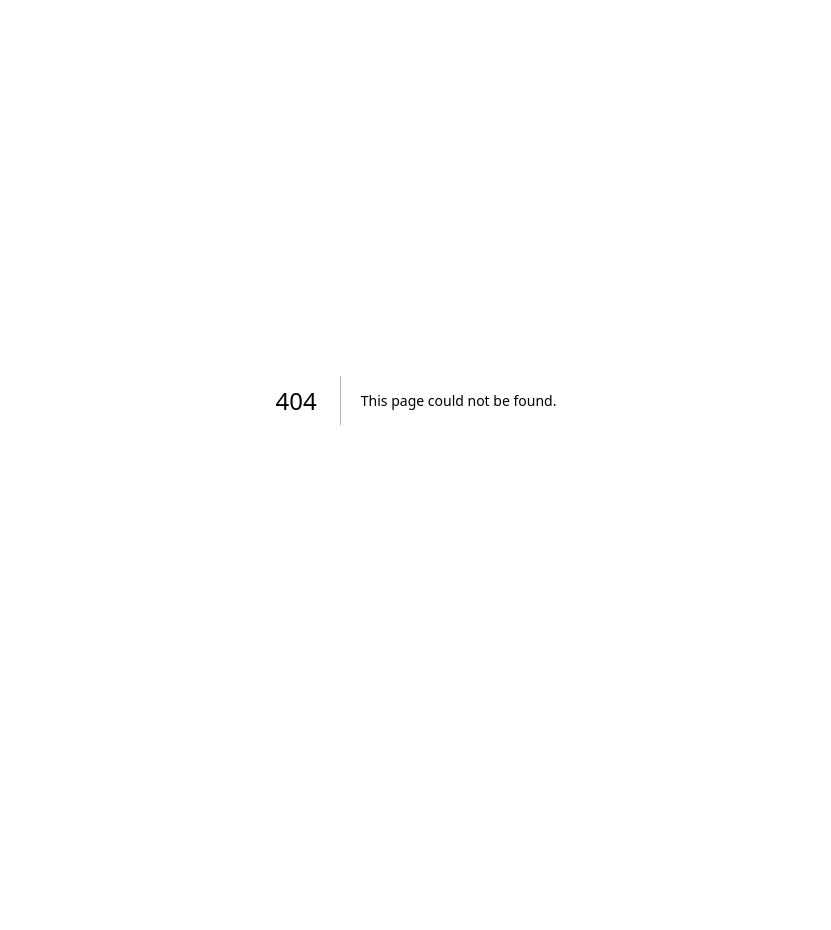
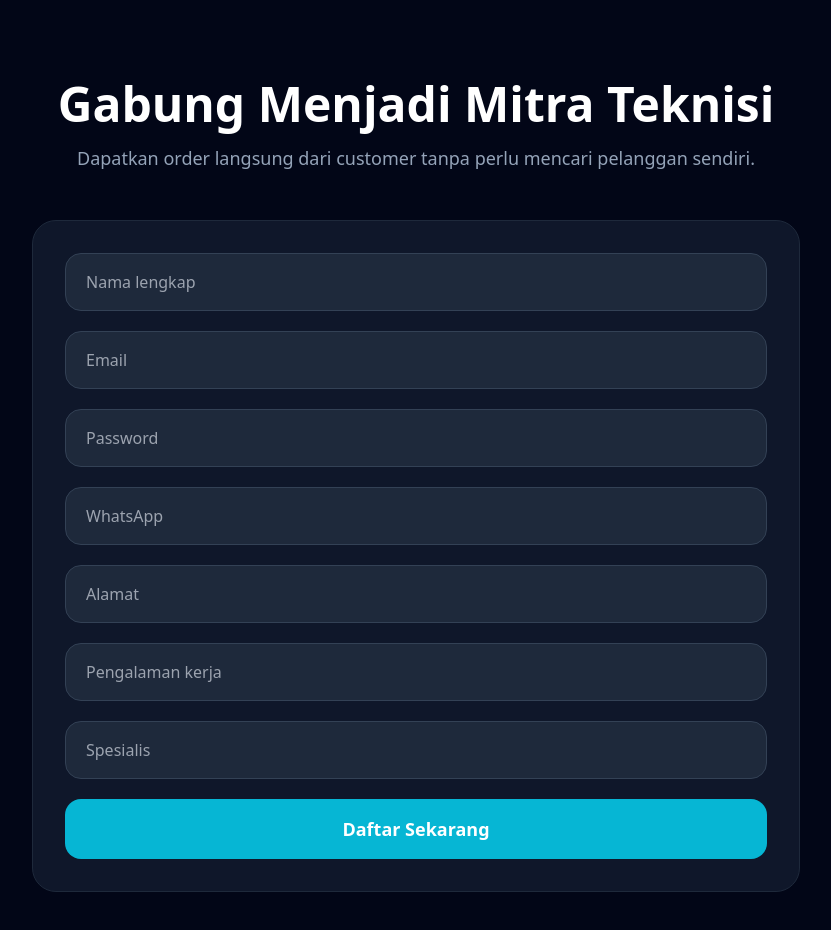
Before and after one commit to AnomSapari/omniac-power, a Next.js app: page /join-technician in a window 1280 px wide. Before the commit this address had no page. Shown: the top 930 px of the page, without its empty margins (224-1055 px from the left). Before the commit the page ends 800 px from the top, so only its background shows below. Built offline with nearby package versions, Linux system fonts and the light colour scheme.

Commit message:
technician partner section

```diff
--- /dev/null
+++ b/app/api/technician/register/route.ts
@@ -0,0 +1,59 @@
+import { prisma } from "@/lib/prisma";
+import bcrypt from "bcryptjs";
+
+export async function POST(req: Request) {
+
+  try {
+
+    const body = await req.json();
+
+    const existingUser = await prisma.user.findUnique({
+      where: {
+        email: body.email,
+      },
+    });
+
+    if (existingUser) {
+      return Response.json({
+        success: false,
+        message: "Email sudah digunakan",
+      });
+    }
+
+    const hashedPassword = await bcrypt.hash(
+      body.password,
+      10
+    );
+
+    await prisma.user.create({
+      data: {
+        name: body.name,
+        email: body.email,
+        password: hashedPassword,
+
+        whatsapp: body.whatsapp,
+        address: body.address,
+
+        experience: body.experience,
+        specialist: body.specialist,
+
+        role: "TECHNICIAN",
+
+        approved: false,
+      },
+    });
+
+    return Response.json({
+      success: true,
+    });
+
+  } catch (error) {
+
+    console.error(error);
+
+    return Response.json({
+      success: false,
+      message: "Terjadi kesalahan",
+    });
+  }
+}
--- /dev/null
+++ b/app/join-technician/page.tsx
@@ -0,0 +1,23 @@
+import TechnicianRegisterForm from "@/components/TechnicianRegisterForm";
+
+export default function JoinTechnicianPage() {
+  return (
+    <main className="min-h-screen bg-slate-950 py-20 px-6">
+      <div className="max-w-3xl mx-auto">
+
+        <div className="text-center mb-12">
+          <h1 className="text-5xl font-black text-white mb-4">
+            Gabung Menjadi Mitra Teknisi
+          </h1>
+
+          <p className="text-slate-400 text-lg">
+            Dapatkan order langsung dari customer tanpa perlu mencari pelanggan sendiri.
+          </p>
+        </div>
+
+        <TechnicianRegisterForm />
+
+      </div>
+    </main>
+  );
+}
--- /dev/null
+++ b/components/TechnicianRegisterForm.tsx
@@ -0,0 +1,143 @@
+"use client";
+
+import { useState } from "react";
+
+export default function TechnicianRegisterForm() {
+
+  const [loading, setLoading] = useState(false);
+
+  const [form, setForm] = useState({
+    name: "",
+    email: "",
+    password: "",
+    whatsapp: "",
+    address: "",
+    experience: "",
+    specialist: "",
+  });
+
+  async function handleSubmit(e: React.FormEvent) {
+    e.preventDefault();
+
+    setLoading(true);
+
+    const res = await fetch("/api/technicians/register", {
+      method: "POST",
+      headers: {
+        "Content-Type": "application/json",
+      },
+      body: JSON.stringify(form),
+    });
+
+    const data = await res.json();
+
+    setLoading(false);
+
+    if (!data.success) {
+      alert(data.message);
+      return;
+    }
+
+    alert("Pendaftaran berhasil. Menunggu persetujuan admin.");
+
+    setForm({
+      name: "",
+      email: "",
+      password: "",
+      whatsapp: "",
+      address: "",
+      experience: "",
+      specialist: "",
+    });
+  }
+
+  return (
+    <form
+      onSubmit={handleSubmit}
+      className="bg-slate-900 border border-slate-800 rounded-3xl p-8 space-y-5"
+    >
+
+      <input
+        type="text"
+        placeholder="Nama lengkap"
+        value={form.name}
+        onChange={(e) =>
+          setForm({ ...form, name: e.target.value })
+        }
+        className="w-full bg-slate-800 border border-slate-700 rounded-2xl px-5 py-4 text-white"
+        required
+      />
+
+      <input
+        type="email"
+        placeholder="Email"
+        value={form.email}
+        onChange={(e) =>
+          setForm({ ...form, email: e.target.value })
+        }
+        className="w-full bg-slate-800 border border-slate-700 rounded-2xl px-5 py-4 text-white"
+        required
+      />
+
+      <input
+        type="password"
+        placeholder="Password"
+        value={form.password}
+        onChange={(e) =>
+          setForm({ ...form, password: e.target.value })
+        }
+        className="w-full bg-slate-800 border border-slate-700 rounded-2xl px-5 py-4 text-white"
+        required
+      />
+
+      <input
+        type="text"
+        placeholder="WhatsApp"
+        value={form.whatsapp}
+        onChange={(e) =>
+          setForm({ ...form, whatsapp: e.target.value })
+        }
+        className="w-full bg-slate-800 border border-slate-700 rounded-2xl px-5 py-4 text-white"
+      />
+
+      <input
+        type="text"
+        placeholder="Alamat"
+        value={form.address}
+        onChange={(e) =>
+          setForm({ ...form, address: e.target.value })
+        }
+        className="w-full bg-slate-800 border border-slate-700 rounded-2xl px-5 py-4 text-white"
+      />
+
+      <input
+        type="text"
+        placeholder="Pengalaman kerja"
+        value={form.experience}
+        onChange={(e) =>
+          setForm({ ...form, experience: e.target.value })
+        }
+        className="w-full bg-slate-800 border border-slate-700 rounded-2xl px-5 py-4 text-white"
+      />
+
+      <input
+        type="text"
+        placeholder="Spesialis"
+        value={form.specialist}
+        onChange={(e) =>
+          setForm({ ...form, specialist: e.target.value })
+        }
+        className="w-full bg-slate-800 border border-slate-700 rounded-2xl px-5 py-4 text-white"
+      />
+
+      <button
+        type="submit"
+        disabled={loading}
+        className="w-full bg-cyan-500 hover:bg-cyan-600 transition py-4 rounded-2xl font-bold text-lg text-white"
+      >
+        {loading ? "Loading..." : "Daftar Sekarang"}
+      </button>
+
+    </form>
+  );
+}
```
Also changed, not shown: 1 other file (tests, documents, lock files or other folders).
